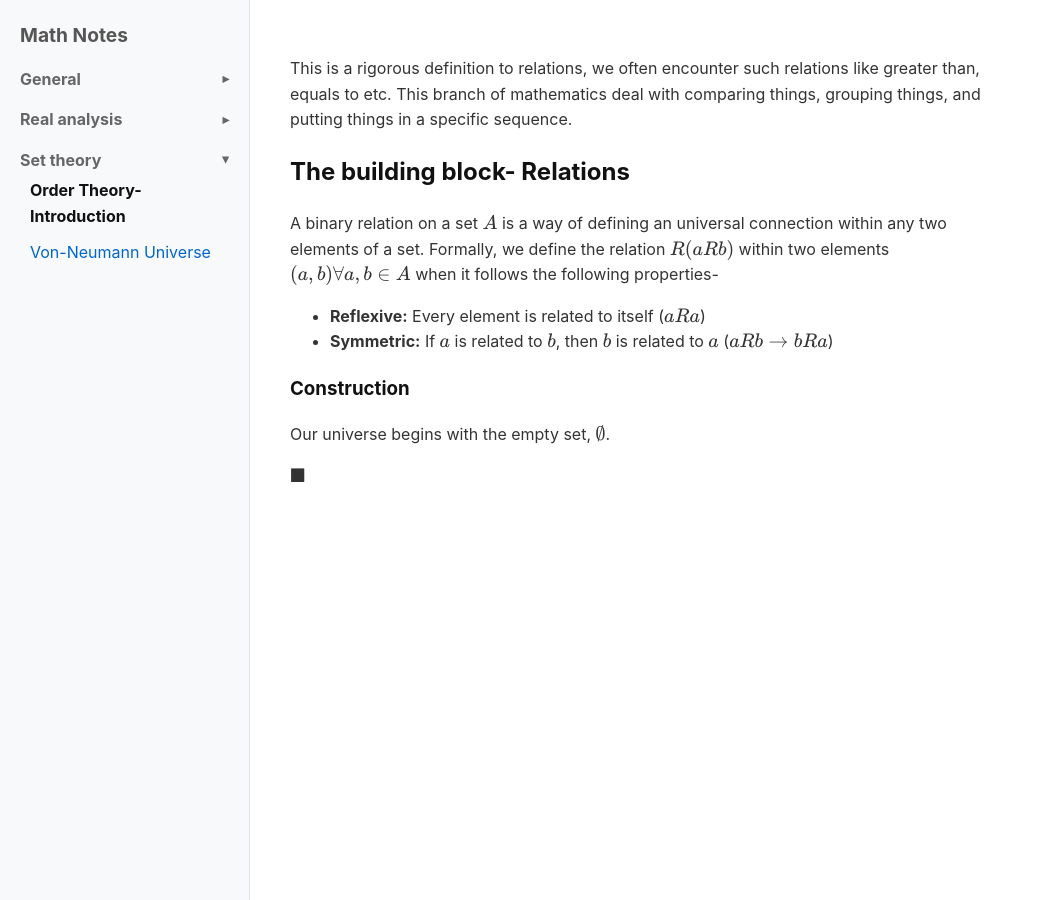
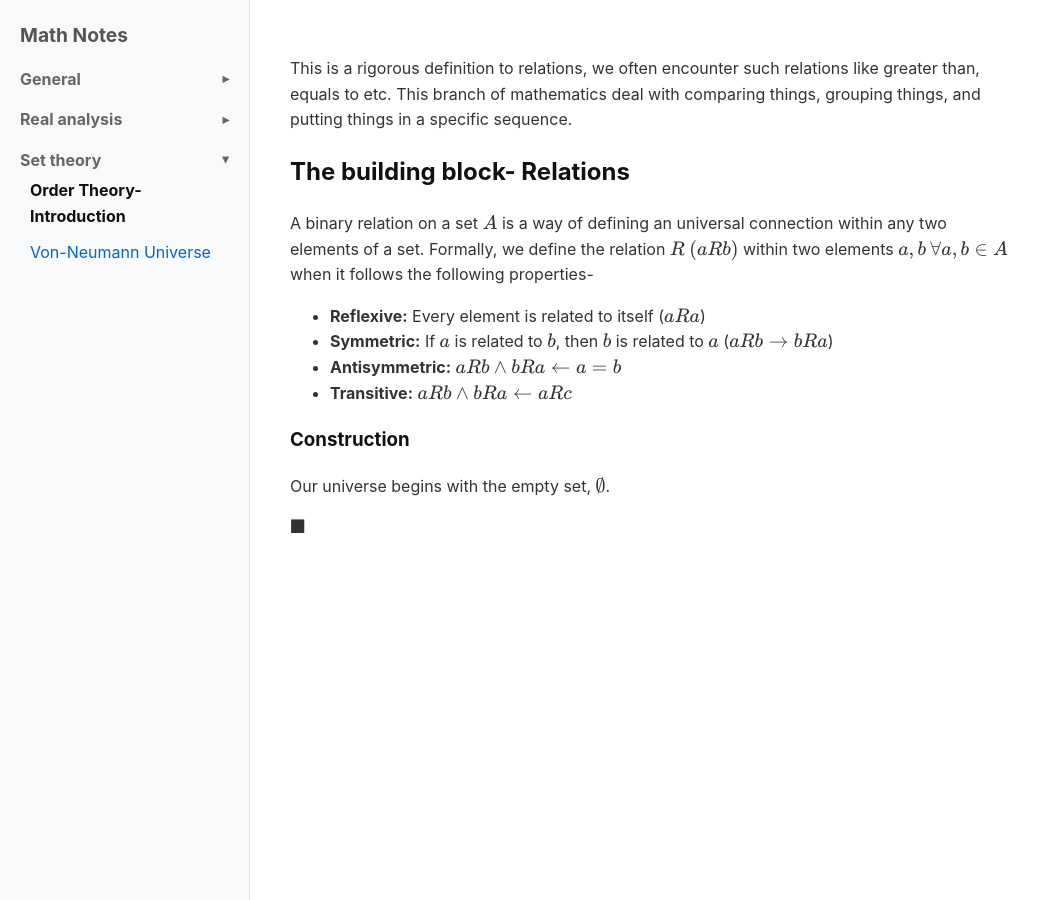
Before and after one commit to Nasif-Abdullah/Math, a Jekyll site: the page built from Set Theory/Relations.md, in a window 1280 px wide. Shown: the whole page, without its empty margins (0-1049 px from the left). Built offline with Jekyll 4.4.1, drawn with Linux system fonts in a browser that asks for light colours.

Commit message:
Update Relations.md

```diff
--- a/Set Theory/Relations.md
+++ b/Set Theory/Relations.md
@@ -5,10 +5,12 @@ title: Order Theory- Introduction
 
 This is a rigorous definition to relations, we often encounter such relations like greater than, equals to etc. This branch of mathematics deal with comparing things, grouping things, and putting things in a specific sequence.
 ## The building block- Relations
-A binary relation on a set $$A$$ is a way of defining an universal connection within any two elements of a set. Formally, we define the relation $$R (aRb)$$ within two elements $$(a,b) \forall a,b \in A$$ when it follows the following properties-
+A binary relation on a set $$A$$ is a way of defining an universal connection within any two elements of a set. Formally, we define the relation $$R\:(aRb)$$ within two elements $$a,b\: \forall a,b \in A$$ when it follows the following properties-
 
 - <b>Reflexive:</b> Every element is related to itself ($$aRa$$)
 - <b>Symmetric:</b> If $$a$$ is related to $$b$$, then $$b$$ is related to $$a$$ ($$aRb \rightarrow bRa$$)
+- <b>Antisymmetric:</b> $$aRb \wedge bRa \leftarrow a = b$$
+- <b>Transitive:</b> $$aRb \wedge bRa \leftarrow aRc$$
 
 ### Construction
 Our universe begins with the empty set, $$\emptyset$$.
```
